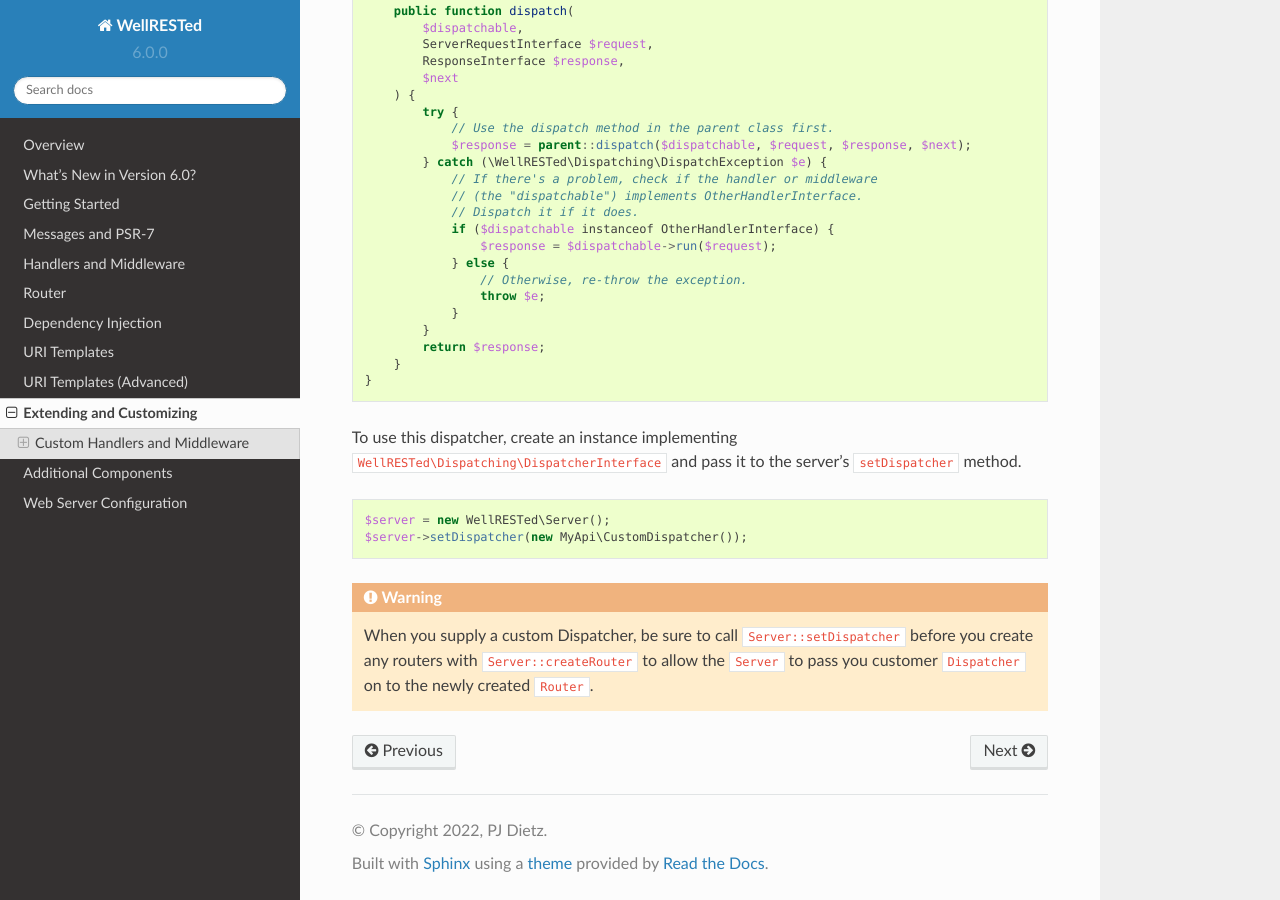
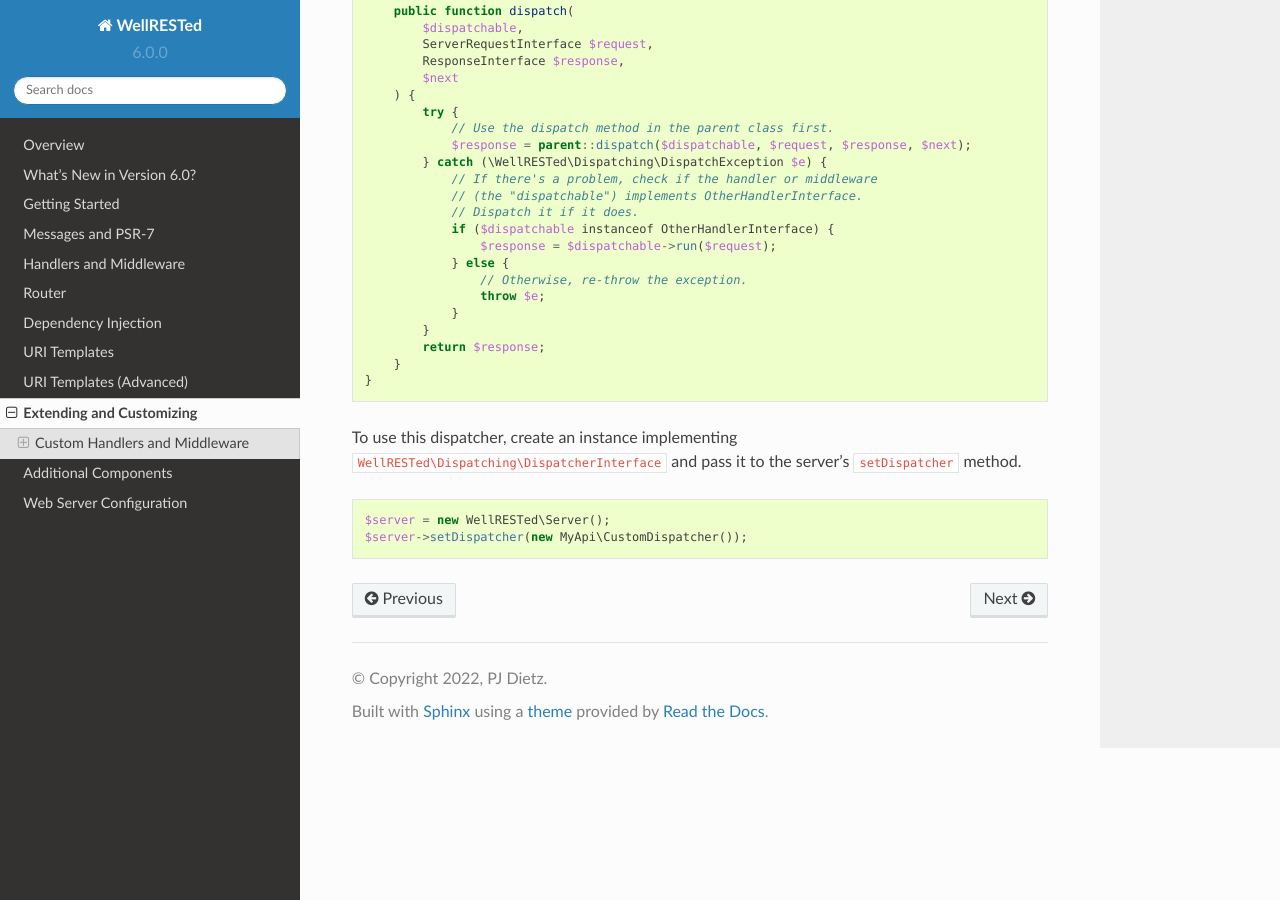
Before and after one commit to wellrestedphp/wellrested, a Sphinx documentation site: the page built from docs/source/extending.rst, in a window 1280 px wide and 900 px high, scrolled down 1511 px. Built offline with Sphinx 7.4.7 and the Read the Docs theme 2.0.0, drawn with Linux system fonts in a browser that asks for light colours.

Commit message:
Edit extending docs

```diff
--- a/docs/source/extending.rst
+++ b/docs/source/extending.rst
@@ -93,10 +93,6 @@
     $server = new WellRESTed\Server();
     $server->setDispatcher(new MyApi\CustomDispatcher());
 
-.. warning::
-
-    When you supply a custom Dispatcher, be sure to call ``Server::setDispatcher`` before you create any routers with ``Server::createRouter`` to allow the ``Server`` to pass you customer ``Dispatcher`` on to the newly created ``Router``.
-
 .. _PSR-7: https://www.php-fig.org/psr/psr-7/
 .. _Handlers and Middleware: handlers-and-middleware.html
 .. _Request Attributes: messages.html#attributes
```
